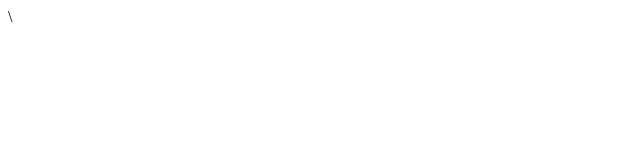
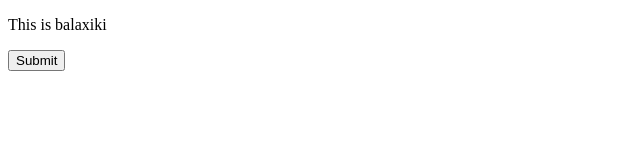
Before and after one commit to duongkien172/git-tutorial, a plain HTML site: page index.html in a window 1280 px wide. Shown: the whole page, without its empty margins (0-640 px from the left). Drawn offline with Linux system fonts and the light colour scheme.

Commit message:
update html file

```diff
--- a/index.html
+++ b/index.html
@@ -2,13 +2,17 @@
 <html lang="en">
     <head>
         <meta charset="UTF-8">
-        <meta name="viewport" content="device-width, initial-scale=1.0">\
+        <meta name="viewport" content="device-width, initial-scale=1.0">
+
+        <link rel="stylesheet" href="index.css">
+        <link rel="stylesheet" href="index2.css">
         <title> CSS</title>
     <style>
 
     </style>
     </head>
  <body>
-
+  <p> This is balaxiki</p>
+  <button> Submit</button>
  </body>
 </html>
```
